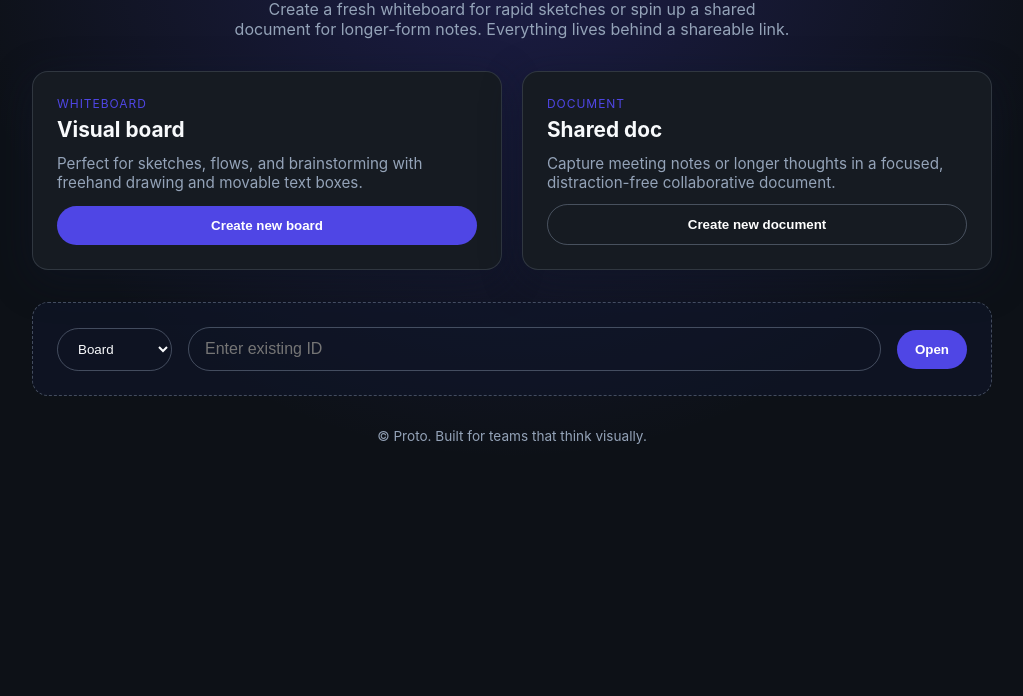
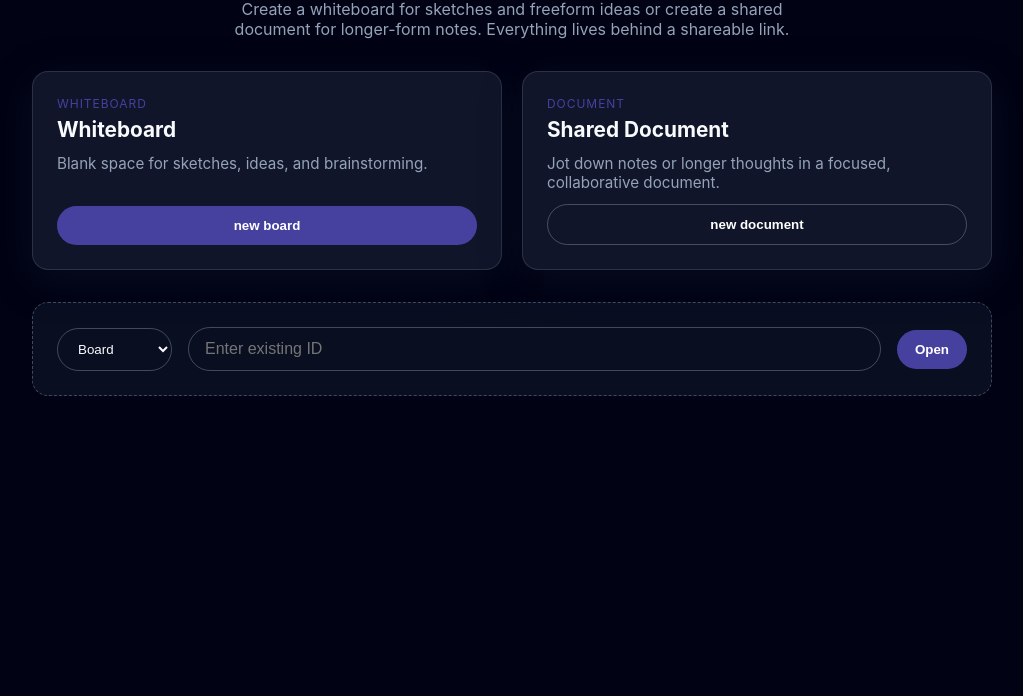
Before and after one commit to Eggnoig/Proto, a website: page Public/home.html in a window 1280 px wide. Shown: the part 104-800 px from the top of the page, without its empty margins (128-1151 px from the left). Drawn offline with Linux system fonts and the light colour scheme.

Commit message:
Fixed URL redirect, shows landing page, cleaned up design

```diff
--- a/Public/home.html
+++ b/Public/home.html
@@ -7,9 +7,9 @@
   <style>
     :root {
       color-scheme: dark;
-      --bg: #0d1117;
-      --panel: #161b22;
-      --accent: #4f46e5;
+      --bg: #010314;
+      --panel: #10152a;
+      --accent: #46419f;
       --accent-strong: #7c3aed;
       --text: #f8fafc;
       --muted: #94a3b8;
@@ -20,7 +20,7 @@
     body {
       margin: 0;
       font-family: 'Inter', system-ui, -apple-system, BlinkMacSystemFont, 'Segoe UI', sans-serif;
-      background: radial-gradient(circle at top, rgba(79,70,229,0.25), transparent 55%) var(--bg);
+      background: var(--bg);
       color: var(--text);
       min-height: 100vh;
       display: flex;
@@ -129,11 +129,6 @@
       font-weight: 600;
       cursor: pointer;
     }
-    footer {
-      text-align: center;
-      color: var(--muted);
-      font-size: 0.85rem;
-    }
     @media (max-width: 600px) {
       .open-existing {
         flex-direction: column;
@@ -150,27 +145,27 @@
 <body>
   <main>
     <section class="hero">
-      <h1>Start collaborating in seconds</h1>
-      <p>Create a fresh whiteboard for rapid sketches or spin up a shared document for longer-form notes. Everything lives behind a shareable link.</p>
+      <h1>Proto</h1>
+      <p>Create a whiteboard for sketches and freeform ideas or create a shared document for longer-form notes. Everything lives behind a shareable link.</p>
     </section>
 
     <section class="choices">
       <article class="card">
         <div>
           <p style="text-transform: uppercase; color: var(--accent); letter-spacing: 0.08em; font-size: 0.75rem; margin-bottom: 6px;">Whiteboard</p>
-          <h2>Visual board</h2>
+          <h2>Whiteboard</h2>
         </div>
-        <p>Perfect for sketches, flows, and brainstorming with freehand drawing and movable text boxes.</p>
-        <button id="new-board-btn" type="button">Create new board</button>
+        <p>Blank space for sketches, ideas, and brainstorming.</p>
+        <button id="new-board-btn" type="button">new board</button>
       </article>
 
       <article class="card secondary">
         <div>
           <p style="text-transform: uppercase; color: var(--accent); letter-spacing: 0.08em; font-size: 0.75rem; margin-bottom: 6px;">Document</p>
-          <h2>Shared doc</h2>
+          <h2>Shared Document</h2>
         </div>
-        <p>Capture meeting notes or longer thoughts in a focused, distraction-free collaborative document.</p>
-        <button id="new-doc-btn" type="button">Create new document</button>
+        <p>Jot down notes or longer thoughts in a focused, collaborative document.</p>
+        <button id="new-doc-btn" type="button">new document</button>
       </article>
     </section>
 
@@ -182,8 +177,6 @@
       <input type="text" id="existing-id" placeholder="Enter existing ID" autocomplete="off">
       <button id="open-btn" type="button">Open</button>
     </section>
-
-    <footer>&copy; Proto. Built for teams that think visually.</footer>
   </main>
 
   <script src="/home.js"></script>
--- a/server.js
+++ b/server.js
@@ -7,8 +7,8 @@ const app = express();
 const server = http.createServer(app);
 const io = new Server(server);
 
-// Serve static files from the "public" directory
-app.use(express.static(path.join(__dirname, 'Public')));
+// Serve static files from the "public" directory (disable default index so "/" can show landing)
+app.use(express.static(path.join(__dirname, 'Public'), { index: false }));
 
 const docStore = new Map(); // in-memory store for document content
 
```
Also changed, not shown: Public/client.js (+11 -1 lines), Public/document.html (+1 -1 lines), Public/index.html (+5 -0 lines).
